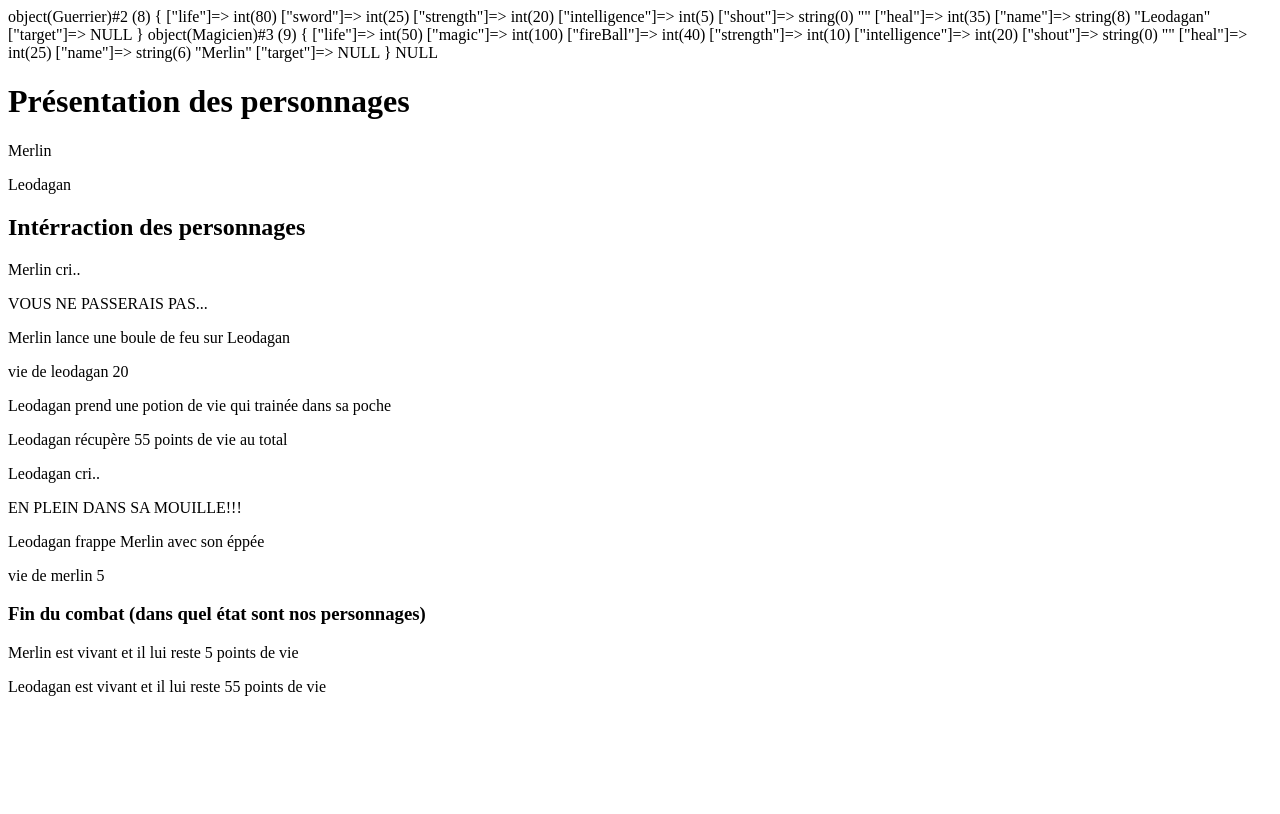
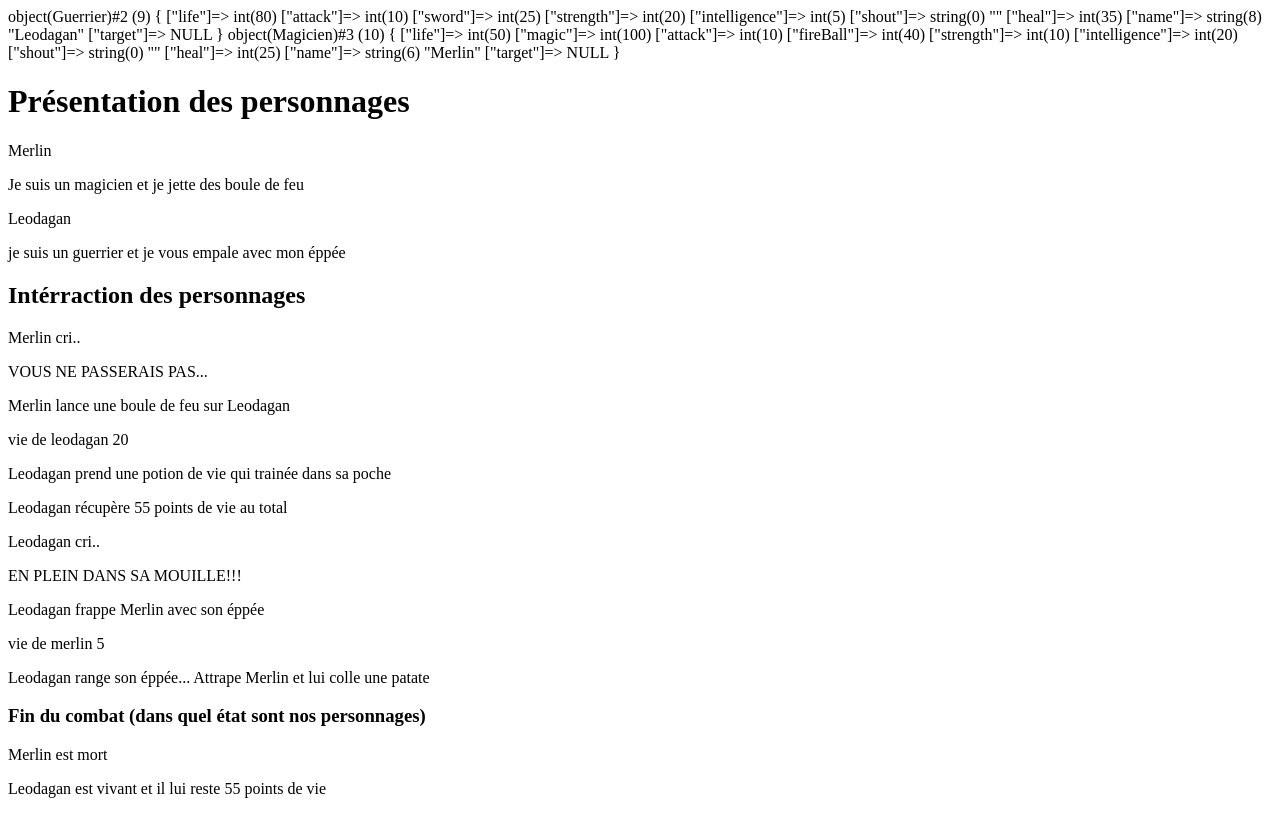
Before and after one commit to GuihomeWebDev/pooEdition2, a PHP site: page / in a window 1280 px wide. Before the commit the page ends 696 px from the top, so only its background shows below. Run offline with PHP 8.4, Linux system fonts and the light colour scheme; data that the repository does not hold is empty.

Commit message:
ajout d'une classe static

```diff
--- a/Guerrier.php
+++ b/Guerrier.php
@@ -3,7 +3,9 @@
  *la class Guerrier hérite de la class mére Personnage
  */
 class Guerrier extends Personnage{
+  private static $maxLife = 80;
   public $life = 80;
+  public $attack = 10;
   public $sword = 25;
   public $strength = 20;
   public $intelligence = 5;
@@ -22,7 +24,7 @@ class Guerrier extends Personnage{
   *methode qui permet au personnage de recupérer de la vie
   */
   public function regenerated(){
-    if ($this->life <= 20) {
+    if ($this->life < self::$maxLife) {
       $this->life += $this->heal;
   }else {
     echo "pourquoi boire une potion si tu es encore en forme???";
--- a/Magicien.php
+++ b/Magicien.php
@@ -3,8 +3,10 @@
  *class Magicien qui herite de la class Personnage
  */
 class Magicien extends Personnage{
+  public static $maxLife = 50;
   public $life = 50;
   public $magic = 100;
+  public $attack = 10;
   public $fireBall =40;
   public $strength = 10;
   public $intelligence = 20;
@@ -12,6 +14,7 @@ class Magicien extends Personnage{
   public $heal = 25;
   public $name;
   public $target;
+
 // methode qui affiche le cri du magicien
   public function yell(){
     $shout= "VOUS NE PASSERAIS PAS...";
@@ -30,7 +33,7 @@ class Magicien extends Personnage{
     *methode qui permet au personnage de recupérer de la vie
     */
     public function regenerated(){
-      if ($this->life <= 25) {
+      if ($this->life < self::$maxLife) {
         $this->life += $this->heal;
     }else {
       echo "le sort ne fonctionne pas vous êtes encore en forme!!";
--- /dev/null
+++ b/Presentation.php
@@ -0,0 +1,19 @@
+<?php
+
+class Presentation{
+  public static $magicien = 'Je suis un magicien et je jette des boule de feu ';
+  public static $guerrier = 'je suis un guerrier et je vous empale avec mon éppée';
+  /*
+  *methode static qui affiche le message de Presentation du magicien
+  */
+  public static function getMagicien(){
+    echo self::$magicien;
+}
+/*
+*methode static qui affiche le message de Presentation du guerrier
+*/
+  public static function getGuerrier(){
+  echo self::$guerrier;
+}
+
+}
--- a/index.php
+++ b/index.php
@@ -3,6 +3,7 @@
 require 'Personnage.php';
 require 'Magicien.php';
 require 'Guerrier.php';
+require 'Presentation.php';
 //instanciation de mes class
 $leodagan = new Guerrier("Leodagan");
 $merlin = new Magicien('Merlin');
@@ -10,8 +11,6 @@ $merlin = new Magicien('Merlin');
 var_dump($leodagan);
 //affiche les carracteristiques du magicien Merlin
 var_dump($merlin);
-//affiche les carracteristiques du personnage Guihome
-var_dump($guihome);
 ?>
 <!DOCTYPE html>
 <html>
@@ -21,8 +20,10 @@ var_dump($guihome);
   </head>
   <body>
     <h1>Présentation des personnages</h1>
-    <p><?= $merlin->name ?></p>
+    <p><?= $merlin->name; ?></p>
+    <p><?php Presentation::getMagicien();?></p>
     <p><?= $leodagan->name ?></p>
+    <p><?php Presentation::getGuerrier(); ?></p>
     <h2>Intérraction des personnages</h2>
     <p><?= "Merlin cri.. ";?></p>
       <p><?= $merlin->yell();?></p>
@@ -37,6 +38,8 @@ var_dump($guihome);
                 <p><?= "Leodagan frappe Merlin avec son éppée "; ?></p>
                 <p><?php $leodagan->handOfGod($merlin); ?></p>
                 <p><?= "vie de merlin"." ".$merlin->life; ?></p>
+                <p><?= $leodagan->name." "." range son éppée... Attrape"." ".$merlin->name." "."et lui colle une patate" ?></p>
+                <p><?php $leodagan->punch($merlin) ?></p>
                 <h3>Fin du combat (dans quel état sont nos personnages)</h3>
                 <p><?= $merlin->death(); ?></p>
                 <p><?= $leodagan->death(); ?></p>
```
Also changed, not shown: Personnage.php (indentation only).
